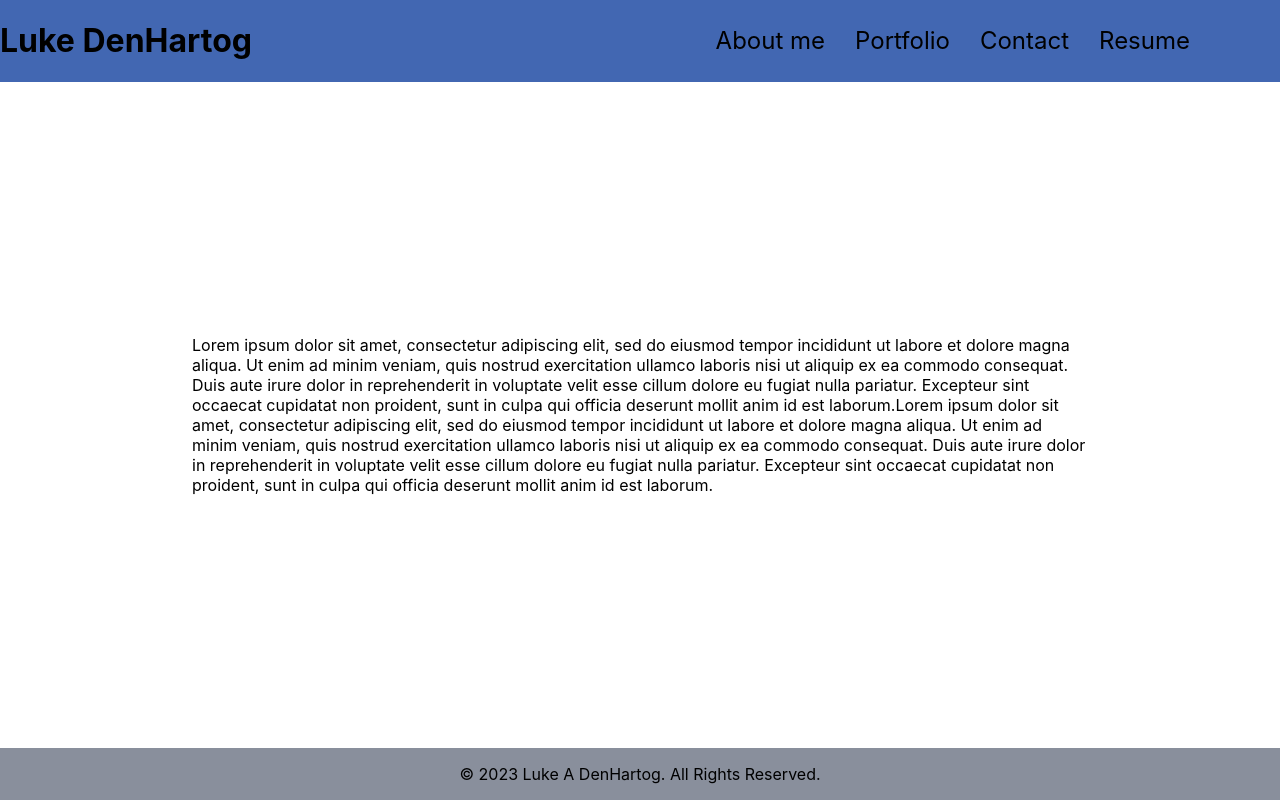
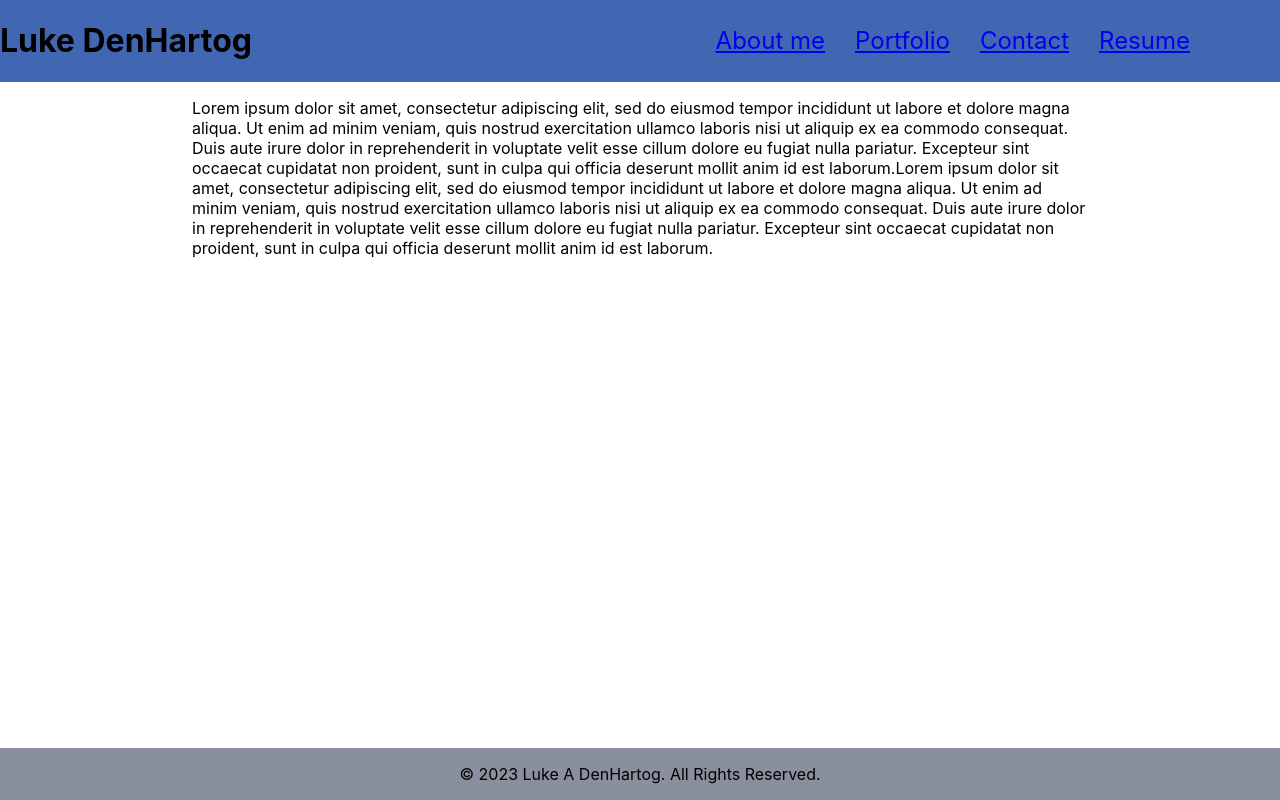
Before and after one commit to LukeDenHartog/My-React-Portfolio, a React (Create React App) app: page / in a window 1280 px wide. Built offline with nearby package versions, Linux system fonts and the light colour scheme.

Commit message:
application now renders content dynamically

```diff
--- a/src/App.js
+++ b/src/App.js
@@ -1,15 +1,11 @@
 import './App.css';
-import Header from './components/Header'
-import Nav from './components/Nav'
-import Footer from './components/Footer'
-import About from './components/About'
+import MainContent from './components/MainContent'
 
 function App() {
   return (
   <div className ="main-container">
-    <Header><Nav/></Header>
-  <About></About>
-  <Footer></Footer>
+
+ <MainContent></MainContent>
   </div>
   );
 }
--- /dev/null
+++ b/src/components/ContentFolder/Contact.js
@@ -0,0 +1,12 @@
+import React from 'react';
+
+export default function Contact() {
+    return  (
+        <article className="article">
+            <h2>Contact me:</h2>
+            <input id="userNameId" type="text"></input>
+            <input id="userEmail" type="text"></input>
+            <input id="userMessage" type="text"></input>
+        </article>
+    )
+}
--- /dev/null
+++ b/src/components/ContentFolder/Portfolio.js
@@ -0,0 +1,5 @@
+import React from 'react';
+
+export default function Portfolio() {
+    return <h1>Projects</h1>
+}
--- /dev/null
+++ b/src/components/ContentFolder/Resume.js
@@ -0,0 +1,5 @@
+import React from 'react';
+
+export default function Resume() {
+    return <h1>Resume</h1>
+}
--- /dev/null
+++ b/src/components/MainContent.js
@@ -0,0 +1,40 @@
+import React, { useState } from "react";
+import Nav from "./Nav";
+import About from "./ContentFolder/About";
+import Portfolio from "./ContentFolder/Portfolio";
+import Contact from "./ContentFolder/Contact";
+import Resume from "./ContentFolder/Resume";
+import Footer from "./Footer";
+import Header from './Header';
+
+export default function MainContent() {
+  const [currentContent, setCurrentContent] = useState("About");
+
+  // conditional rendering based on the value of currentContent. If none of them, return Contact
+  const contentSwitch = () => {
+    if (currentContent === "About") {
+      return <About/>;
+    }
+    if (currentContent === "Portfolio") {
+      return <Portfolio/>;
+    }
+    if (currentContent === "Resume") {
+      return <Resume/>;
+    }
+    else return <Contact/>;
+  };
+
+  const handleContentSwitch = (content) => setCurrentContent(content);
+
+  return (
+    <>
+      <div>
+        <Header>
+            <Nav currentContent={currentContent} handleContentSwitch={handleContentSwitch}/>
+        </Header>
+        {contentSwitch()}
+      </div>
+      <Footer/>
+    </>
+  );
+}
--- a/src/components/Nav.js
+++ b/src/components/Nav.js
@@ -1,12 +1,52 @@
 import React from 'react';
 
-export default function Nav() {
+export default function Nav(prop) {
     return (
-            <ul className="navbar">
-             <li className="nav-list-item" id="aboutId">About me</li>
-             <li className="nav-list-item"  id="portfolioId">Portfolio</li>
-             <li className="nav-list-item"  id="contactId">Contact</li>
-             <li className="nav-list-item"  id="resumeId">Resume</li>
-            </ul>
-    )
+        <ul className="navbar">
+            <li className="nav-list-item" id="aboutId">
+                <a
+                    href="#about"
+                    onClick={() => prop.handleContentSwitch("About")}
+                    className={
+                        prop.currentContent === "About"
+                    }
+                >
+                    About me
+                </a>
+            </li>
+            <li className="nav-list-item" id="portfolioId">
+                <a
+                    href="#Portfolio"
+                    onClick={() => prop.handleContentSwitch("Portfolio")}
+                    className={
+                        prop.currentContent === "Portfolio"
+                    }
+                >
+                    Portfolio
+                </a>
+            </li>
+            <li className="nav-list-item" id="contactId">
+                <a
+                    href="#Contact"
+                    onClick={() => prop.handleContentSwitch("Contact")}
+                    className={
+                        prop.currentContent === "Contact"
+                    }
+                >
+                    Contact
+                </a>
+            </li>
+            <li className="nav-list-item" id="resumeId">
+            <a
+                    href="#Resume"
+                    onClick={() => prop.handleContentSwitch("Resume")}
+                    className={
+                        prop.currentContent === "Contact"
+                    }
+                >
+                    Resume
+                </a>
+            </li>
+        </ul>
+    );
 }
```
Also changed, not shown: src/components/ContentFolder/About.js (renamed from src/components/About.js).
